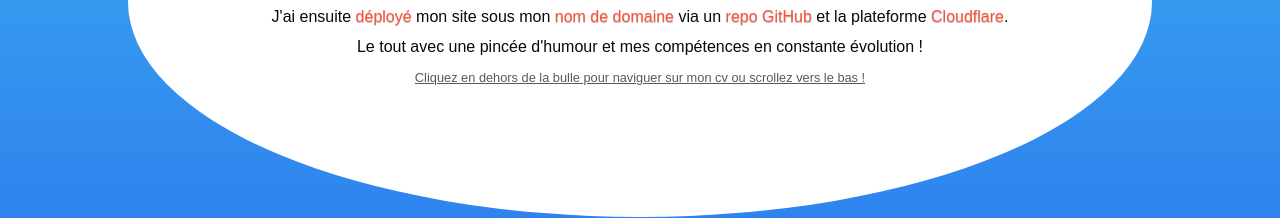
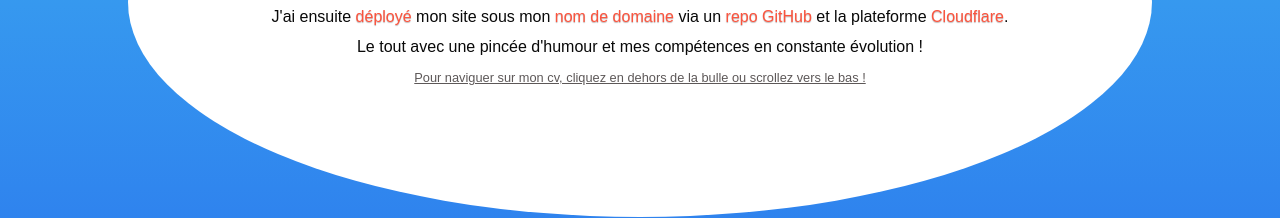
Before and after one commit to JessieB-pro/my-cv, a React (Vite) app: page /presentation in a window 1280 px wide. Shown: the part 398-616 px from the top of the page. Built offline with nearby package versions, Linux system fonts and the light colour scheme; no server answers; a web font is replaced by a local one.

Commit message:
PopUp text updated

```diff
--- a/src/components/PopUp.jsx
+++ b/src/components/PopUp.jsx
@@ -55,7 +55,7 @@ export default function PopUp() {
             <p>J'ai ensuite <span>déployé</span> mon site sous mon <span>nom de domaine</span> via un <span>repo GitHub</span> et la plateforme <span>Cloudflare</span>.
             </p>
             <p>Le tout avec une pincée d'humour et mes compétences en constante évolution !</p>
-            <small><u>Cliquez en dehors de la bulle pour naviguer sur mon cv ou scrollez vers le bas !</u></small>
+            <small><u>Pour naviguer sur mon cv, cliquez en dehors de la bulle ou scrollez vers le bas !</u></small>
           </div>
         </div>
       )}
```
